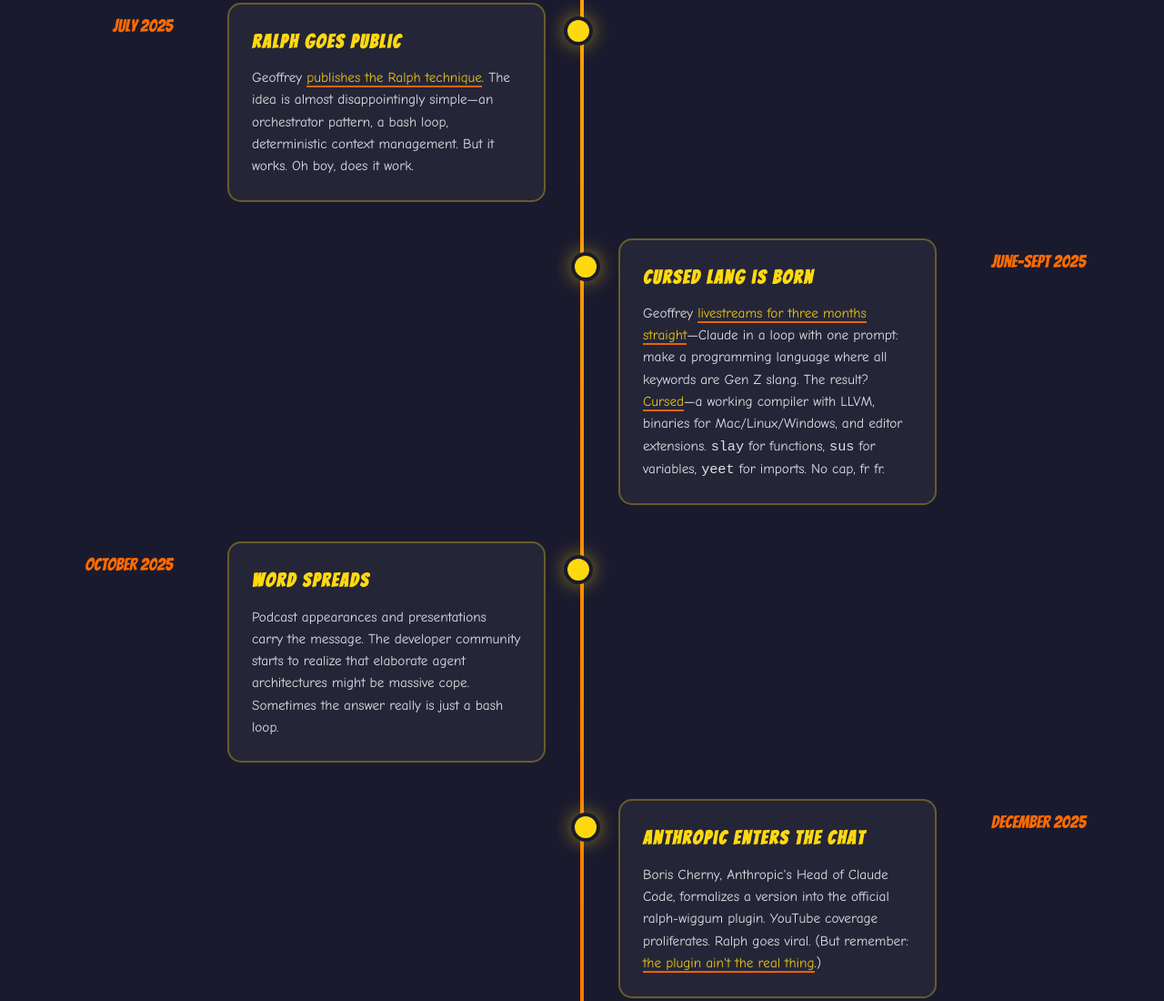
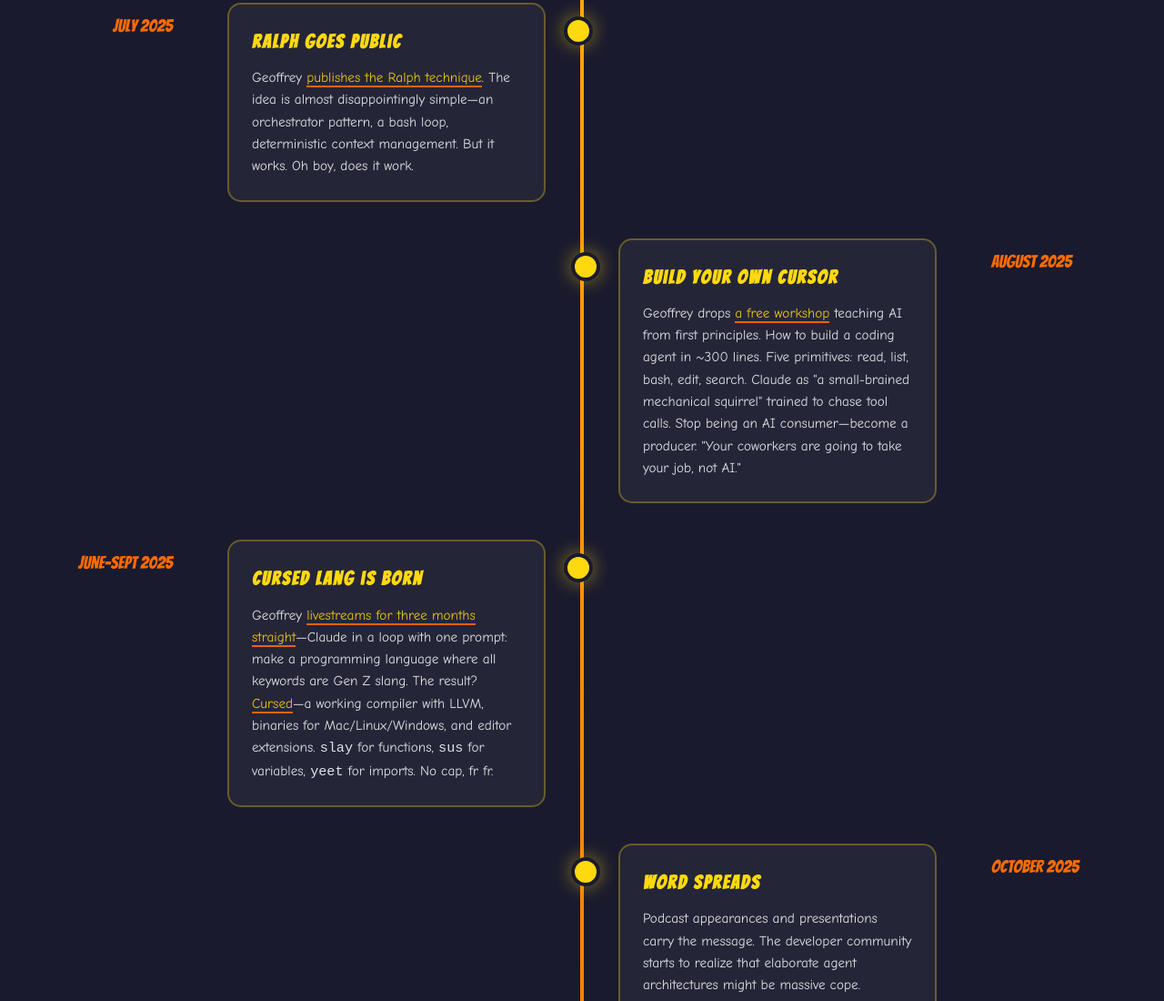
Before and after one commit to archive-of-deleted-repositories/angganurf__ralphcoin, a plain HTML site: page index.html in a window 1280 px wide. Shown: the part 5215-6315 px from the top of the page at 91% size. Drawn offline with Linux system fonts and the light colour scheme.

Commit message:
Add August 2025 timeline entry: Build Your Own Cursor workshop
Co-Authored-By: Claude Opus 4.5 <noreply@anthropic.com>

```diff
--- a/index.html
+++ b/index.html
@@ -171,6 +171,13 @@
                     </div>
                 </div>
                 <div class="timeline-item">
+                    <div class="timeline-date">August 2025</div>
+                    <div class="timeline-content">
+                        <h3>Build Your Own Cursor</h3>
+                        <p>Geoffrey drops <a href="https://ghuntley.com/agent" target="_blank">a free workshop</a> teaching AI from first principles. How to build a coding agent in ~300 lines. Five primitives: read, list, bash, edit, search. Claude as "a small-brained mechanical squirrel" trained to chase tool calls. Stop being an AI consumer—become a producer. "Your coworkers are going to take your job, not AI."</p>
+                    </div>
+                </div>
+                <div class="timeline-item">
                     <div class="timeline-date">June–Sept 2025</div>
                     <div class="timeline-content">
                         <h3>Cursed Lang is Born</h3>
```
